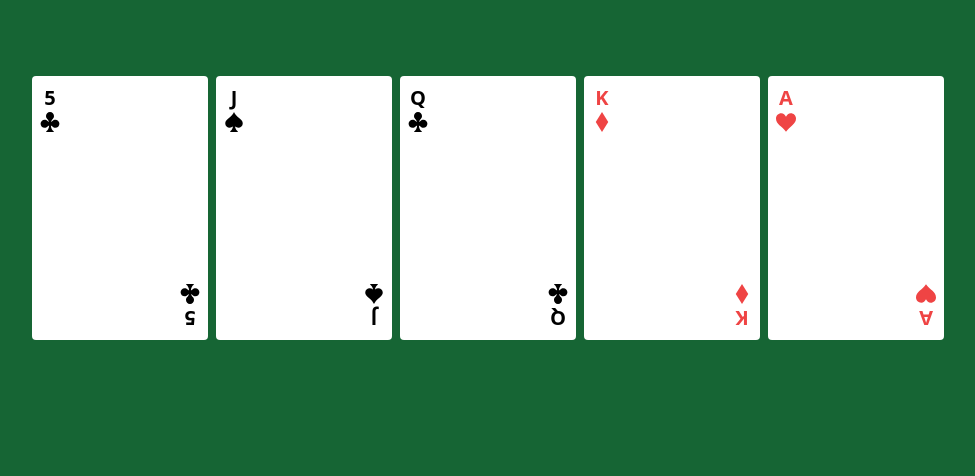
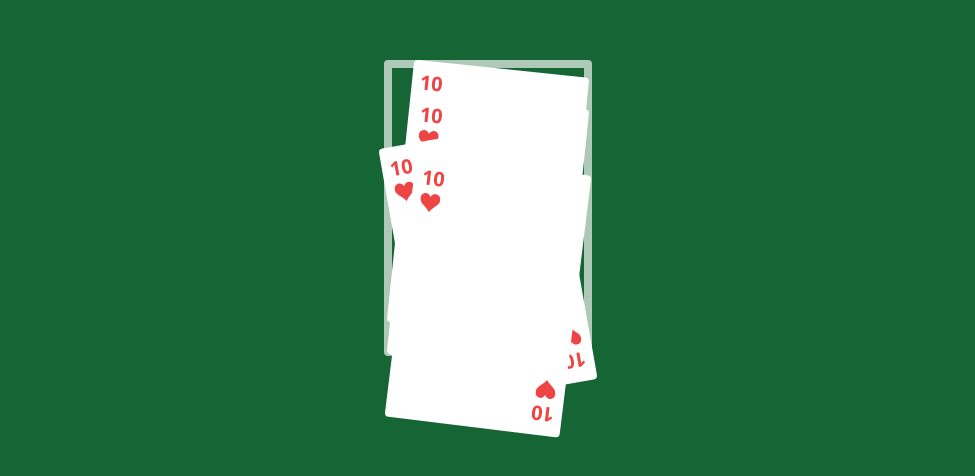
Before and after one commit to turtledev65/blackjack, a React (Vite) app in the folder app/: page /test in a window 1280 px wide. Shown: the part 192-668 px from the top of the page, without its empty margins (152-1127 px from the left). Built offline with nearby package versions, Linux system fonts and the light colour scheme.

Commit message:
[frontend] chore: setup react router

```diff
--- a/app/package.json
+++ b/app/package.json
@@ -12,7 +12,8 @@
   "dependencies": {
     "react": "^18.2.0",
     "react-dom": "^18.2.0",
-    "react-icons": "^5.0.1"
+    "react-icons": "^5.0.1",
+    "react-router-dom": "^6.21.3"
   },
   "devDependencies": {
     "@types/react": "^18.2.43",
--- a/app/src/App.tsx
+++ b/app/src/App.tsx
@@ -1,17 +1,8 @@
-import Card from "./components/card";
+import { RouterProvider } from "react-router-dom";
+import router from "./routes";
 
 function App() {
-  return (
-    <>
-      <div className="flex min-h-screen items-center justify-center gap-2">
-        <Card value={5} type="clubs" />
-        <Card value={11} type="spades" />
-        <Card value={12} type="clubs" />
-        <Card value={13} type="diamonds" />
-        <Card value={14} type="hearts" />
-      </div>
-    </>
-  );
+  return <RouterProvider router={router} />;
 }
 
 export default App;
--- /dev/null
+++ b/app/src/layout.tsx
@@ -0,0 +1,7 @@
+import { Outlet } from "react-router-dom";
+
+const Layout = () => {
+  return <Outlet />;
+};
+
+export default Layout;
--- /dev/null
+++ b/app/src/pages/test-page.tsx
@@ -0,0 +1,18 @@
+import CardContainer from "../components/card-container";
+
+const TestPage = () => {
+  return (
+    <div className="flex min-h-screen items-center justify-center">
+      <CardContainer
+        cards={[
+          { value: 10, type: "hearts" },
+          { value: 10, type: "hearts" },
+          { value: 10, type: "hearts" },
+          { value: 10, type: "hearts" }
+        ]}
+      />
+    </div>
+  );
+};
+
+export default TestPage;
--- /dev/null
+++ b/app/src/routes.tsx
@@ -0,0 +1,13 @@
+import { createBrowserRouter } from "react-router-dom";
+import Layout from "./layout";
+import TestPage from "./pages/test-page";
+
+const router = createBrowserRouter([
+  {
+    path: "/",
+    element: <Layout />,
+    children: [{ path: "test", element: <TestPage /> }]
+  }
+]);
+
+export default router;
```
Also changed, not shown: 1 other file (tests, documents, lock files or other folders).
